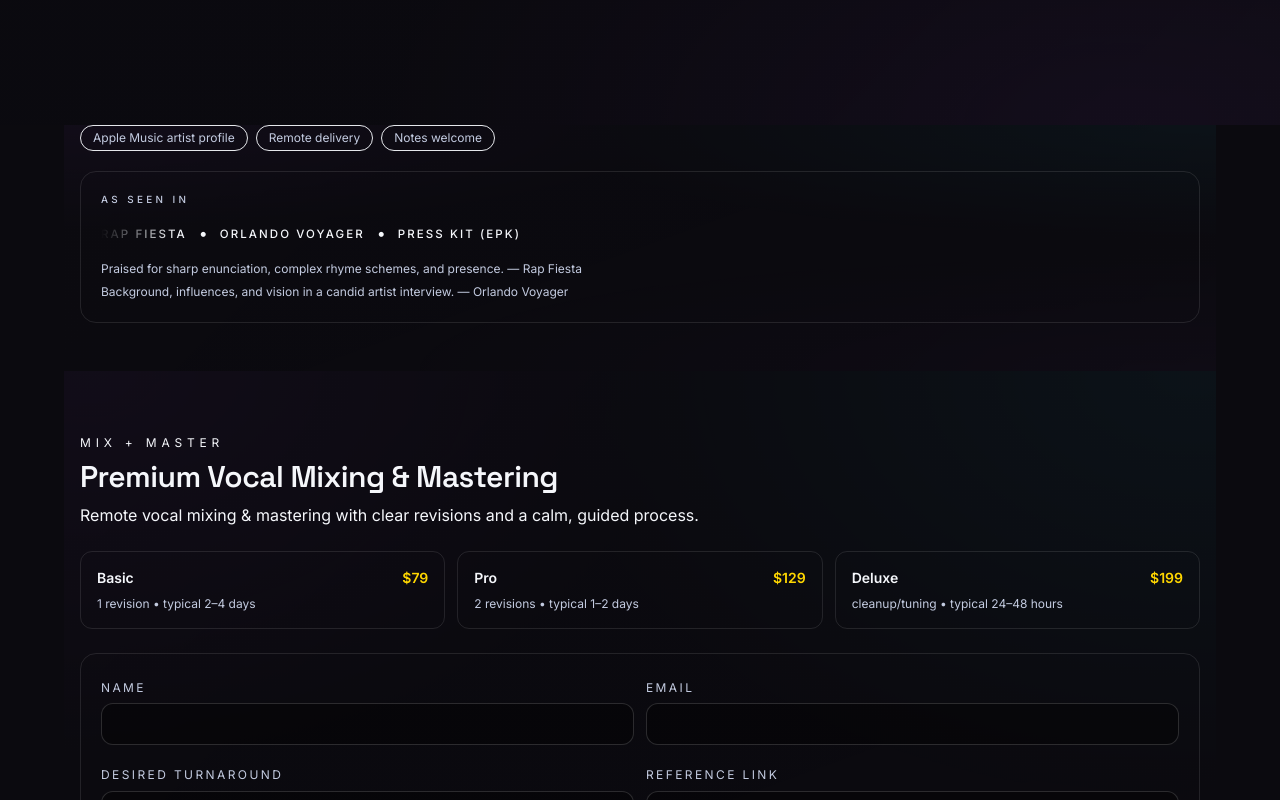
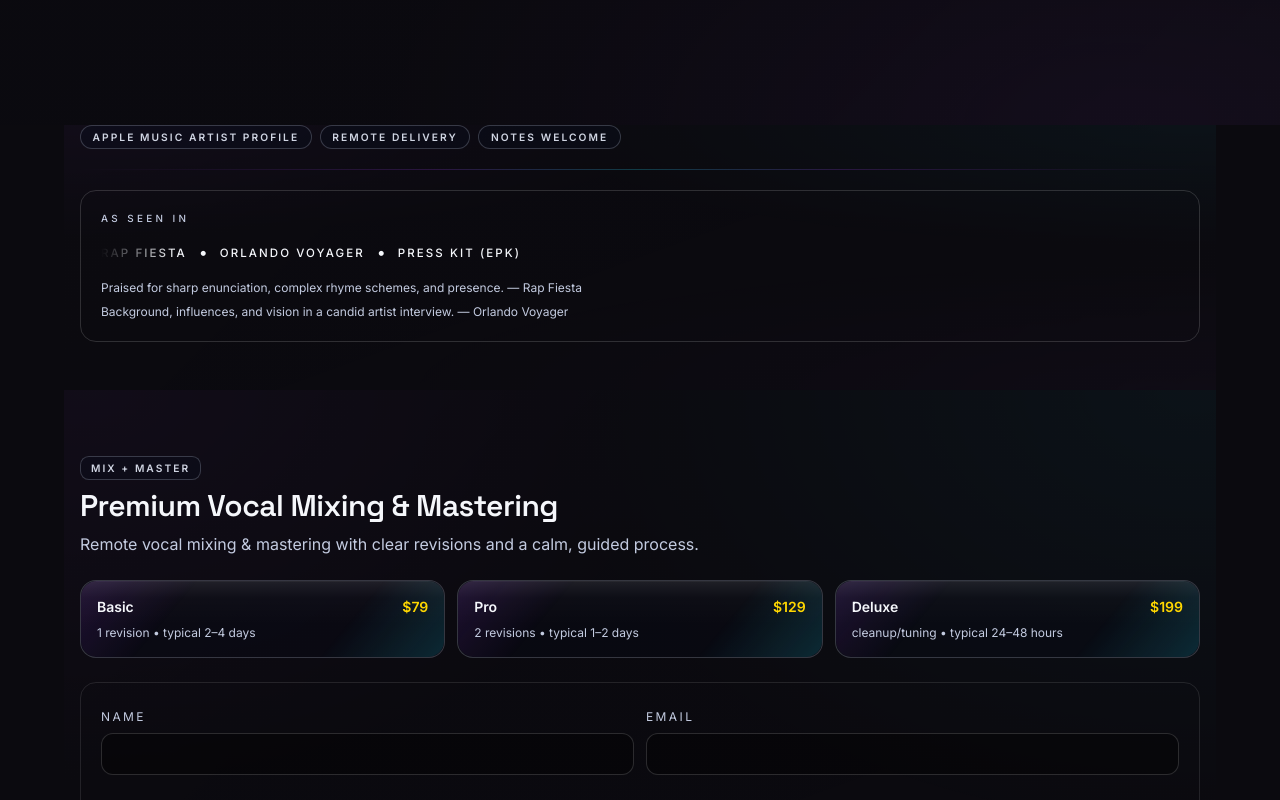
Before and after one commit to govangoes/calamari-crystal-site, a React (Vite) app: page / in a window 1280 px wide. Shown: the part 700-1500 px from the top of the page. Built offline with nearby package versions, Linux system fonts and the light colour scheme; no server answers.

Commit message:
style(ui): add crystal UI primitives (Card/Badge/Hairline/SectionHeader)

```diff
--- a/src/components/Section.jsx
+++ b/src/components/Section.jsx
@@ -1,5 +1,6 @@
 import ScrollReveal from "./ScrollReveal.jsx";
 import PsychedelicTextureLayer from "./ui/PsychedelicTextureLayer.jsx";
+import SectionHeader from "./ui/SectionHeader.jsx";
 
 /**
  * Reusable section with ScrollReveal animation, heading, description, and content area.
@@ -27,14 +28,13 @@ export default function Section({
         />
       )}
       <div id={id} className="relative z-[1]">
-        {eyebrow && (
-          <p className="text-xs uppercase tracking-[0.4em] text-paperWhite/60">{eyebrow}</p>
-        )}
-        <h2 className="mt-2 text-2xl md:text-3xl font-semibold text-paperWhite">{title}</h2>
-        {description && (
-          <p className={`mt-2 text-sm md:text-base text-paperWhite/70 ${descriptionClassName}`}>
-            {description}
-          </p>
+        {(eyebrow || title || description) && (
+          <SectionHeader
+            eyebrow={eyebrow}
+            title={title}
+            subtitle={description}
+            className={descriptionClassName}
+          />
         )}
         {children && (
           <div className={contentClassName ? `mt-6 ${contentClassName}` : "mt-6"}>{children}</div>
--- /dev/null
+++ b/src/components/ui/CrystalBadge.jsx
@@ -0,0 +1,16 @@
+const VARIANT_CLASS_MAP = {
+  pill: "crystal-badge crystal-badge--pill",
+  chip: "crystal-badge crystal-badge--chip",
+  tag: "crystal-badge crystal-badge--tag",
+};
+
+export default function CrystalBadge({
+  as: Component = "span",
+  variant = "pill",
+  className = "",
+  ...rest
+}) {
+  const variantClassName = VARIANT_CLASS_MAP[variant] || VARIANT_CLASS_MAP.pill;
+  const composedClassName = [variantClassName, className].filter(Boolean).join(" ");
+  return <Component className={composedClassName} {...rest} />;
+}
--- /dev/null
+++ b/src/components/ui/CrystalCard.jsx
@@ -0,0 +1,27 @@
+const CARD_BASE =
+  "crystal-card relative isolate overflow-hidden rounded-2xl border text-paperWhite";
+
+const VARIANT_CLASS_MAP = {
+  solid: "crystal-card--solid",
+  glass: "crystal-card--glass",
+  outline: "crystal-card--outline",
+};
+
+export default function CrystalCard({
+  as: Component = "div",
+  variant = "solid",
+  className = "",
+  children,
+  ...rest
+}) {
+  const variantClassName = VARIANT_CLASS_MAP[variant] || VARIANT_CLASS_MAP.solid;
+  const composedClassName = [CARD_BASE, variantClassName, className].filter(Boolean).join(" ");
+
+  return (
+    <Component className={composedClassName} {...rest}>
+      <span aria-hidden="true" className="crystal-card__edge" />
+      <span aria-hidden="true" className="crystal-card__shine" />
+      <div className="relative z-[1]">{children}</div>
+    </Component>
+  );
+}
--- /dev/null
+++ b/src/components/ui/Hairline.jsx
@@ -0,0 +1,4 @@
+export default function Hairline({ className = "" }) {
+  const composedClassName = ["crystal-hairline", className].filter(Boolean).join(" ");
+  return <div aria-hidden="true" className={composedClassName} />;
+}
--- /dev/null
+++ b/src/components/ui/SectionHeader.jsx
@@ -0,0 +1,31 @@
+import CrystalBadge from "./CrystalBadge.jsx";
+
+const ALIGNMENT_CLASS_MAP = {
+  left: "text-left",
+  center: "text-center",
+};
+
+export default function SectionHeader({
+  className = "",
+  eyebrow,
+  title,
+  subtitle,
+  align = "left",
+  titleAs: TitleTag = "h2",
+}) {
+  const alignmentClassName = ALIGNMENT_CLASS_MAP[align] || ALIGNMENT_CLASS_MAP.left;
+
+  return (
+    <header className={["space-y-2", alignmentClassName, className].filter(Boolean).join(" ")}>
+      {eyebrow && (
+        <CrystalBadge variant="tag" className="border-white/15 bg-white/[0.04] text-paperWhite/70">
+          {eyebrow}
+        </CrystalBadge>
+      )}
+      {title && (
+        <TitleTag className="text-2xl font-semibold text-paperWhite md:text-3xl">{title}</TitleTag>
+      )}
+      {subtitle && <p className="max-w-3xl text-sm text-muted md:text-base">{subtitle}</p>}
+    </header>
+  );
+}
--- a/src/index.css
+++ b/src/index.css
@@ -48,6 +48,100 @@
 
   .text-muted {
     color: var(--text-muted);
+  }
+
+  .crystal-card {
+    border-color: rgba(210, 218, 238, 0.22);
+    box-shadow:
+      inset 0 1px 0 rgba(255, 255, 255, 0.06),
+      0 16px 34px rgba(5, 10, 24, 0.42);
+  }
+
+  .crystal-card--solid {
+    background:
+      linear-gradient(145deg, rgba(10, 14, 30, 0.96), rgba(7, 10, 23, 0.92)), rgba(7, 10, 23, 0.94);
+  }
+
+  .crystal-card--glass {
+    background:
+      linear-gradient(145deg, rgba(16, 20, 38, 0.7), rgba(7, 10, 22, 0.62)), rgba(8, 12, 26, 0.58);
+    backdrop-filter: blur(10px);
+  }
+
+  .crystal-card--outline {
+    background: rgba(8, 12, 24, 0.32);
+    box-shadow: inset 0 1px 0 rgba(255, 255, 255, 0.04);
+  }
+
+  .crystal-card__edge {
+    position: absolute;
+    inset: 0;
+    border-radius: inherit;
+    pointer-events: none;
+    background:
+      linear-gradient(130deg, rgba(123, 52, 189, 0.24), transparent 28%),
+      linear-gradient(310deg, rgba(34, 211, 238, 0.2), transparent 30%);
+    opacity: 0.82;
+  }
+
+  .crystal-card__shine {
+    position: absolute;
+    inset: 0;
+    border-radius: inherit;
+    pointer-events: none;
+    background: linear-gradient(
+      180deg,
+      rgba(255, 255, 255, 0.09) 0%,
+      rgba(255, 255, 255, 0.02) 22%,
+      transparent 58%
+    );
+  }
+
+  .crystal-badge {
+    display: inline-flex;
+    align-items: center;
+    justify-content: center;
+    border: 1px solid rgba(195, 203, 224, 0.24);
+    color: rgba(236, 241, 255, 0.88);
+    font-family: var(--font-body);
+    font-size: 0.64rem;
+    font-weight: 600;
+    letter-spacing: 0.2em;
+    text-transform: uppercase;
+    line-height: 1;
+    white-space: nowrap;
+  }
+
+  .crystal-badge--pill {
+    border-radius: 999px;
+    padding: 0.42rem 0.8rem;
+    background: rgba(12, 17, 34, 0.44);
+  }
+
+  .crystal-badge--chip {
+    border-radius: 999px;
+    padding: 0.38rem 0.72rem;
+    background: rgba(10, 15, 31, 0.36);
+  }
+
+  .crystal-badge--tag {
+    border-radius: 0.56rem;
+    padding: 0.36rem 0.62rem;
+    background: rgba(11, 16, 31, 0.34);
+  }
+
+  .crystal-hairline {
+    height: 1px;
+    width: 100%;
+    background: linear-gradient(
+      90deg,
+      transparent 0%,
+      rgba(123, 52, 189, 0.42) 32%,
+      rgba(34, 211, 238, 0.38) 50%,
+      rgba(123, 52, 189, 0.42) 68%,
+      transparent 100%
+    );
+    opacity: 0.65;
   }
 
   .btn {
@@ -329,6 +423,8 @@
   }
 
   @media (prefers-reduced-motion: reduce) {
+    .crystal-card,
+    .crystal-badge,
     .ui-btn,
     .ui-btn:hover,
     .ui-btn:active,
--- a/src/pages/Home.jsx
+++ b/src/pages/Home.jsx
@@ -5,6 +5,9 @@ import { SpotifyEmbed, YouTubeEmbed } from "../components/Embeds.jsx";
 import AsSeenIn from "../components/AsSeenIn.jsx";
 import BookingForm from "../components/forms/BookingForm.jsx";
 import MixMasterForm from "../components/forms/MixMasterForm.jsx";
+import CrystalBadge from "../components/ui/CrystalBadge.jsx";
+import CrystalCard from "../components/ui/CrystalCard.jsx";
+import Hairline from "../components/ui/Hairline.jsx";
 import { CONTACT_EMAIL } from "../content/offers.js";
 import { epkPhotos } from "../content/epkPhotos.js";
 import {
@@ -53,15 +56,13 @@ export default function Home() {
         <div className="relative z-[1] space-y-5">
           <div className="flex flex-wrap items-center gap-2 text-xs text-muted">
             {proofItems.map((item) => (
-              <span
-                key={item}
-                className="rounded-full border border-crystal/30 bg-crystal/5 px-3 py-1"
-              >
+              <CrystalBadge key={item} variant="chip">
                 {item}
-              </span>
+              </CrystalBadge>
             ))}
           </div>
-          <AsSeenIn />
+          <Hairline />
+          <AsSeenIn className="border-white/15 bg-ink/25" />
         </div>
       </section>
 
@@ -77,13 +78,13 @@ export default function Home() {
       >
         <div className="grid gap-3 sm:grid-cols-3">
           {tiers.map((tier) => (
-            <div key={tier.name} className="rounded-xl border border-white/10 bg-ink/40 p-4">
+            <CrystalCard key={tier.name} variant="outline" className="p-4">
               <div className="flex items-baseline justify-between gap-2">
                 <span className="text-sm font-semibold text-paperWhite">{tier.name}</span>
                 <span className="text-sm font-semibold text-monteGold">{tier.price}</span>
               </div>
               <p className="mt-2 text-xs text-muted">{tier.detail}</p>
-            </div>
+            </CrystalCard>
           ))}
         </div>
 
@@ -189,7 +190,7 @@ export default function Home() {
         contentClassName="grid gap-4 md:grid-cols-2"
       >
         {resources.map((resource) => (
-          <div key={resource.title} className="rounded-2xl border border-white/10 bg-ink/40 p-6">
+          <CrystalCard key={resource.title} variant="solid" className="p-6">
             <h3 className="text-lg font-semibold text-paperWhite">{resource.title}</h3>
             <p className="mt-2 text-sm text-muted">{resource.description}</p>
             <div className="mt-4">
@@ -197,7 +198,7 @@ export default function Home() {
                 Open →
               </Link>
             </div>
-          </div>
+          </CrystalCard>
         ))}
       </Section>
     </main>
```
Also changed, not shown: src/pages/OpenMicsOrlando.jsx (+42 -26 lines), src/pages/RapMap.jsx (+30 -18 lines), src/pages/Services.jsx (+40 -28 lines).
